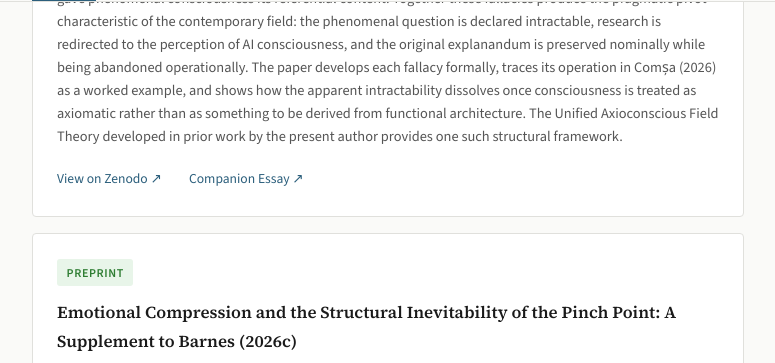
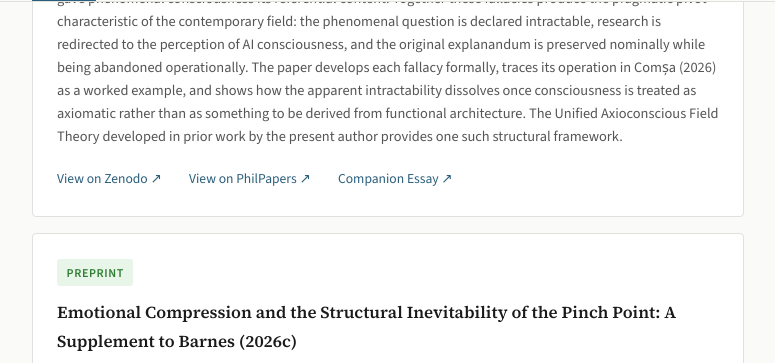
Before and after one commit to axioconsciousness/axioconsciousness.github.io, a Jekyll site: the page index.html, which Jekyll copies as it is, in a window 1280 px wide and 900 px high, scrolled down 556 px. Shown: the part 91-454 px from the top of the window, without its empty margins (252-1027 px from the left). Built offline with Jekyll 4.4.1, drawn with Linux system fonts in a browser that asks for light colours.

Commit message:
Add files via upload

```diff
--- a/index.html
+++ b/index.html
@@ -448,6 +448,7 @@ padding: 2rem 0;
 <p class="paper-abstract">Contemporary research on artificial intelligence and consciousness exhibits three structurally distinct fallacies whose combined operation produces a discipline that uses the vocabulary of consciousness while no longer engaging consciousness as an explanandum. Hard Conflation bundles the functional and phenomenal aspects of consciousness under a single term, generating apparent intractability from functional disagreement. Concept Hollowing preserves the term "consciousness" while replacing what made consciousness a meaningful concept with something methodologically tractable. The Stolen Concept, in the sense developed by Rand, uses claims about phenomenal consciousness while denying or undermining the foundations that gave phenomenal consciousness its referential content. Together these fallacies produce the pragmatic pivot characteristic of the contemporary field: the phenomenal question is declared intractable, research is redirected to the perception of AI consciousness, and the original explanandum is preserved nominally while being abandoned operationally. The paper develops each fallacy formally, traces its operation in Comșa (2026) as a worked example, and shows how the apparent intractability dissolves once consciousness is treated as axiomatic rather than as something to be derived from functional architecture. The Unified Axioconscious Field Theory developed in prior work by the present author provides one such structural framework.</p>
 <div class="paper-links">
 <a href="https://doi.org/10.5281/zenodo.20272907" target="_blank">View on Zenodo ↗</a>
+<a href="https://philpapers.org/rec/BARTFI-6" target="_blank">View on PhilPapers ↗</a>
 <a href="https://axioconsciousness.com/essays/artificial-intelligence-fact-misnomer-or-oxymoron/" target="_blank">Companion Essay ↗</a>
 </div>
 </div>
```
